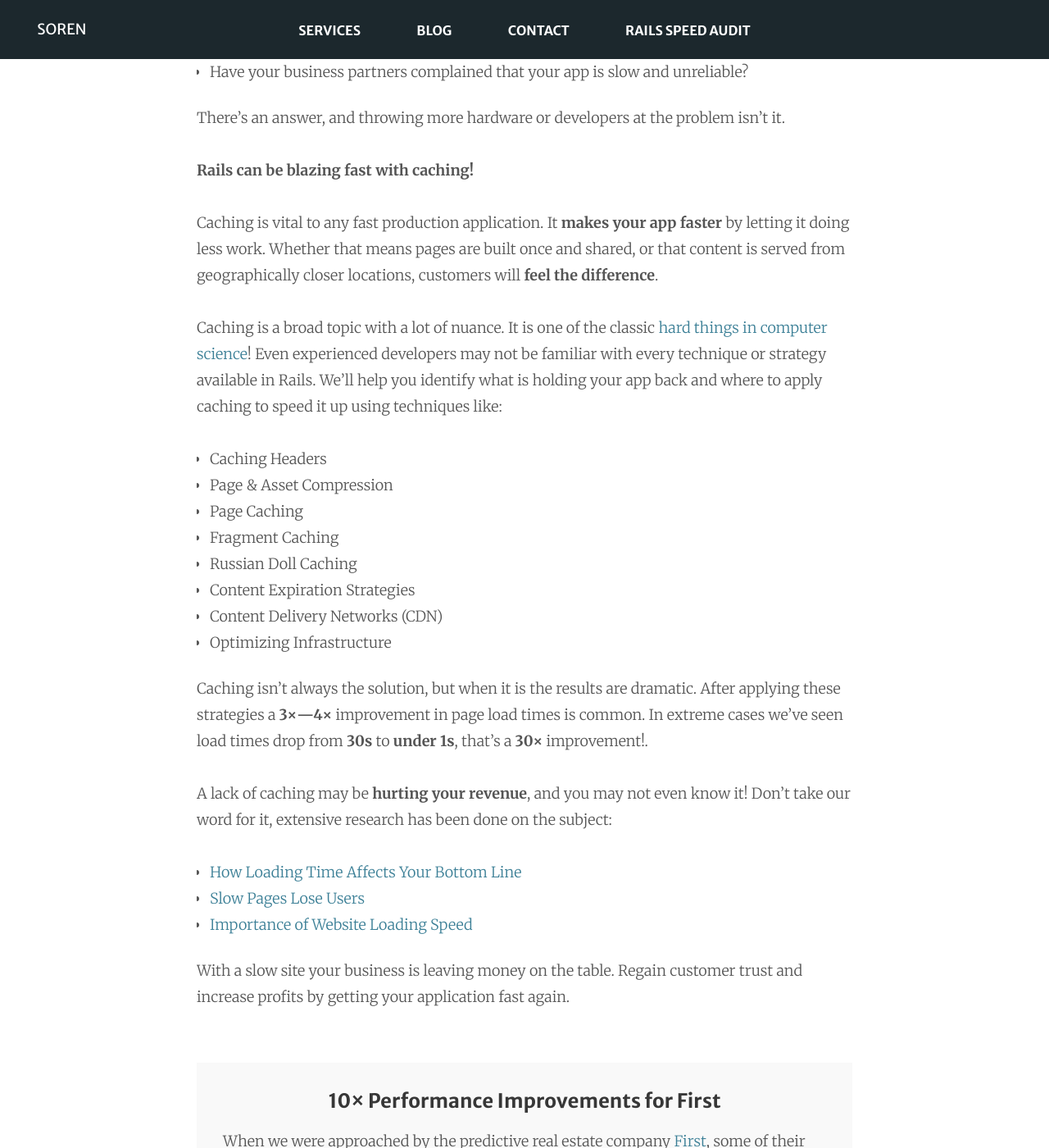
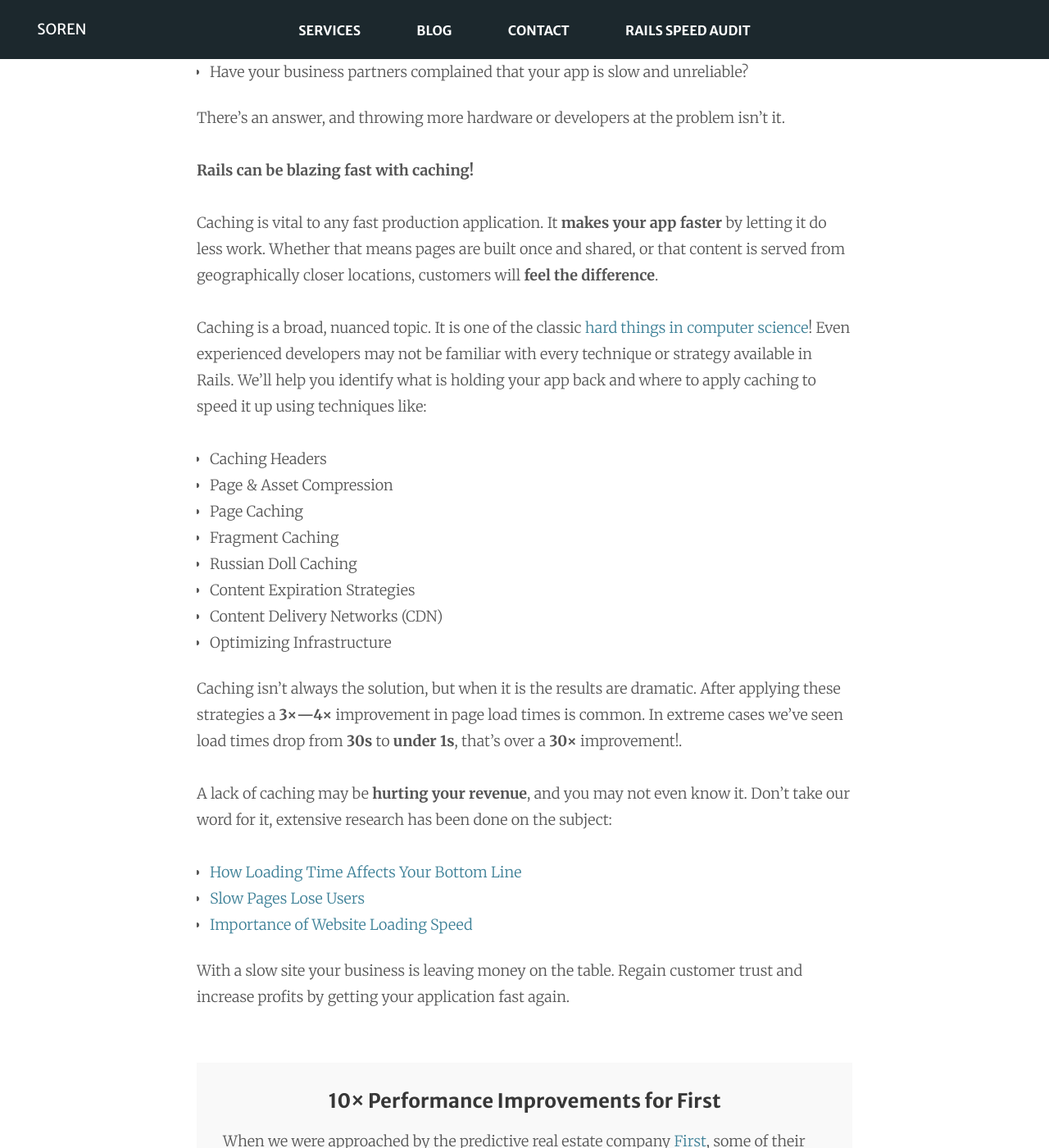
Before and after one commit to sorentwo/soren-website, a Jekyll site: the page built from audit/index.md, in a window 1280 px wide and 1400 px high, scrolled down 281 px. Shown: the whole window at 82% size. Built offline with Jekyll 4.4.1, drawn with Linux system fonts in a browser that asks for light colours; some of the changed text lies outside the part shown.

Commit message:
Typo corrections and language tweaks for audit

```diff
--- a/audit/index.md
+++ b/audit/index.md
@@ -17,10 +17,10 @@ There's an answer, and throwing more hardware or developers at the problem isn't
 **Rails can be blazing fast with caching!**
 
 Caching is vital to any fast production application.
-It **makes your app faster** by letting it doing less work.
+It **makes your app faster** by letting it do less work.
 Whether that means pages are built once and shared, or that content is served from geographically closer locations, customers will **feel the difference**.
 
-Caching is a broad topic with a lot of nuance.
+Caching is a broad, nuanced topic.
 It is one of the classic [hard things in computer science](https://martinfowler.com/bliki/TwoHardThings.html)!
 Even experienced developers may not be familiar with every technique or strategy available in Rails.
 We'll help you identify what is holding your app back and where to apply caching to speed it up using techniques like:
@@ -36,9 +36,9 @@ We'll help you identify what is holding your app back and where to apply caching
 
 Caching isn't always the solution, but when it is the results are dramatic.
 After applying these strategies a **3&times;—4&times;** improvement in page load times is common.
-In extreme cases we've seen load times drop from **30s** to **under 1s**, that's a **30&times;** improvement!.
+In extreme cases we've seen load times drop from **30s** to **under 1s**, that's over a **30&times;** improvement!.
 
-A lack of caching may be **hurting your revenue**, and you may not even know it!
+A lack of caching may be **hurting your revenue**, and you may not even know it.
 Don't take our word for it, extensive research has been done on the subject:
 
 * [How Loading Time Affects Your Bottom Line](https://blog.kissmetrics.com/loading-time/)
@@ -52,17 +52,21 @@ Regain customer trust and increase profits by getting your application fast agai
 <section class="wrapper audit audit-case-study" markdown="1">
   <h2>10&times; Performance Improvements for First</h2>
 
-  When we were approached by the predictive real estate company [First](https://first.io/), some of their critical API endpoints took **10s** or more to load.
+  When we were approached by the predictive real estate company [First](https://first.io/), some of their critical API endpoints took **10s** or more to respond.
   During diagnosis we measured and identified the worst offending endpoints and devised a robust caching strategy.
 
   After working with First to build out their infrastructure and apply nested caching we saw **full page response times fall below 1s**, and select endpoints responding in **under 100ms**.
+
+  Here's a taste of one endpoint's response times afterwards, as measured by [Skylight](https://skylight.io):
 
   ![Skylight Performance](/assets/skylight-sample.jpg)
 
   <hr class="audit-rule" />
 
   <div class="audit-testimonial">
-    <img class="audit-testimonial__photo" src="/assets/jess-martin.jpg" />
+    <div class="audit-testimonial__photo">
+      <img src="/assets/jess-martin.jpg" />
+    </div>
     <div class="audit-testimonial__body">
       <blockquote class="audit-testimonial__quote">
         Before Soren, our app was <b>painfully</b> slow.
@@ -75,13 +79,15 @@ Regain customer trust and increase profits by getting your application fast agai
   </div>
 
   <div class="audit-testimonial">
-    <img class="audit-testimonial__photo" src="/assets/glenn-vanderburg.jpg" />
+    <div class="audit-testimonial__photo">
+      <img src="/assets/glenn-vanderburg.jpg" />
+    </div>
     <div class="audit-testimonial__body">
       <blockquote class="audit-testimonial__quote">
         Soren not only made our app a lot faster, but left us with a clear, sensible caching policy that was easy for us to work with.
         They actually improved our understanding of our own domain.
       </blockquote>
-      <cite class="audit-testimonial__cite">Glenn Vanderburg</cite>
+      <cite class="audit-testimonial__cite">Glenn Vanderburg, VP of Engineering</cite>
     </div>
   </div>
 </section>
@@ -114,8 +120,6 @@ If you apply the prescription and don't get results, we will keep working with y
 <form class="wrapper audit audit-form" accept-charset="UTF-8" action="https://formkeep.com/f/f33270e65797" method="POST">
   <h2>Ready to get started?</h2>
   <p class="form-subtitle">Speed up your app and start earning more.</p>
-
-  <input type="hidden" name="utf8" value="✓">
 
   <fieldset class="audit-form__fieldset">
     <div class="input">
```
